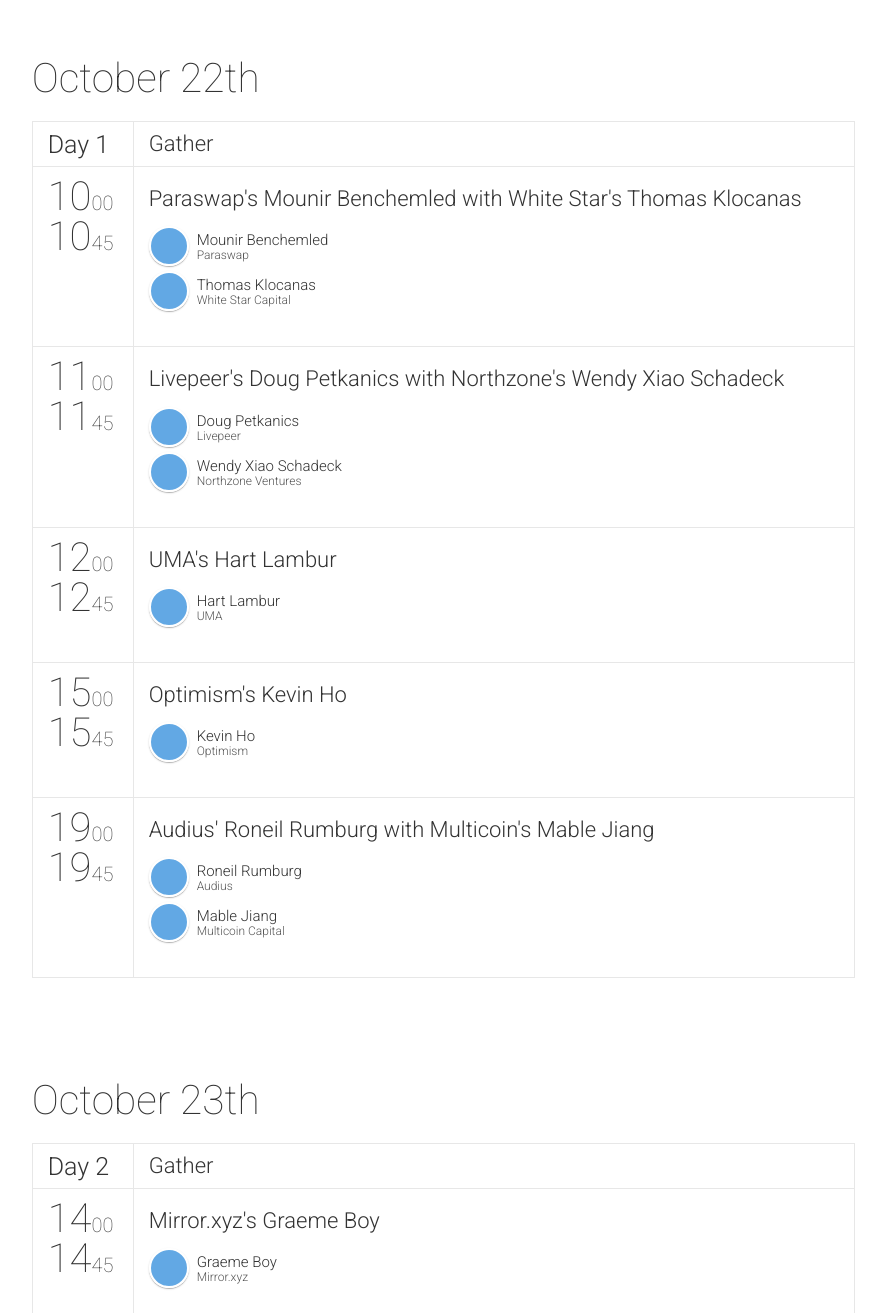
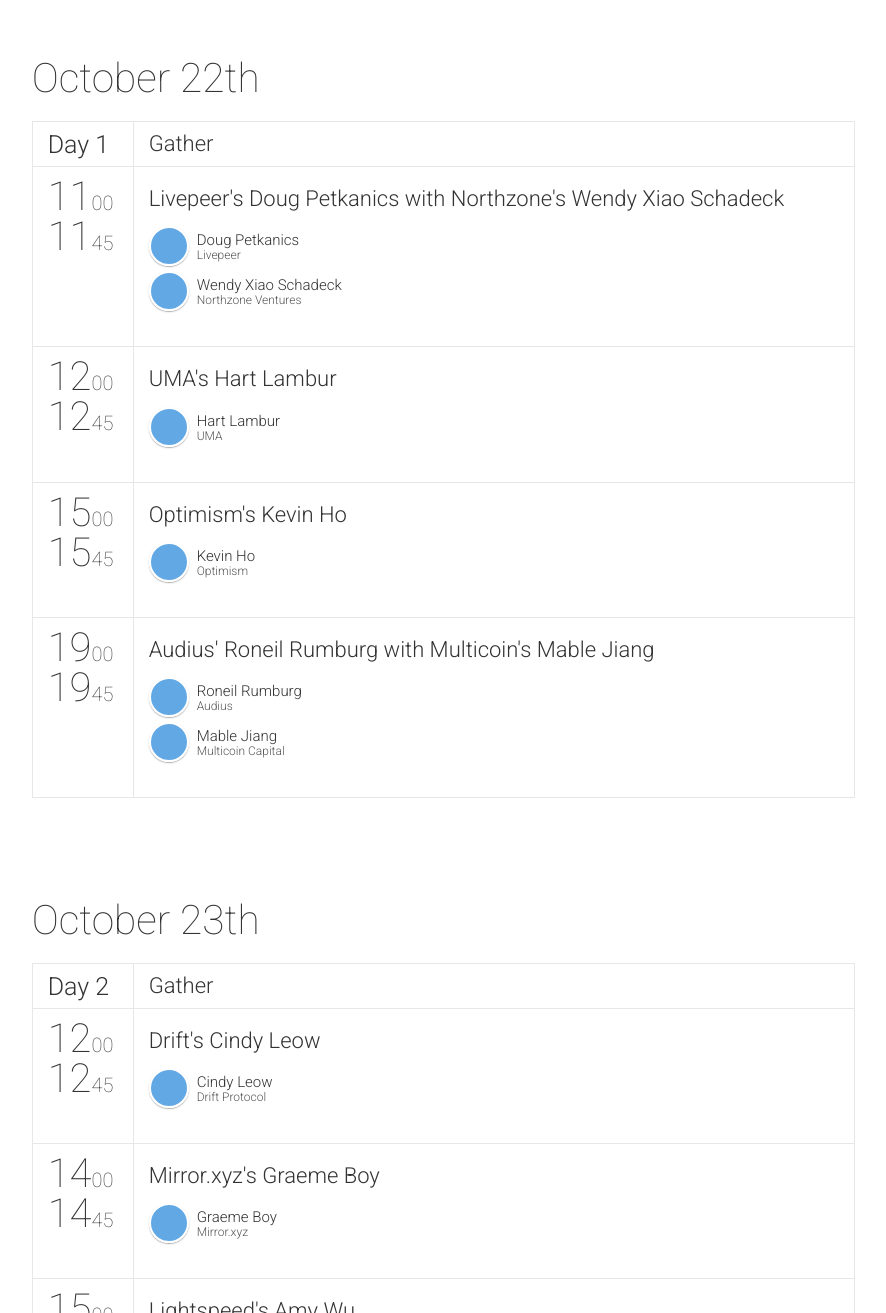
Before and after one commit to BlockchainAtColumbia/ledgerfest-2019, a Jekyll site: the page built from schedule.html, in a window 1280 px wide and 1400 px high, scrolled down 324 px, cut to the strip 87-1400 px from the top of the window. Shown: the whole strip, without its empty margins (90-976 px from the left). Built offline with Jekyll 4.4.1, drawn with Linux system fonts in a browser that asks for light colours; nearby versions of some CDN libraries; comment, search, counter and statistics services are not loaded.

Commit message:
added fran and cindy

```diff
--- a/_data/schedule.yml
+++ b/_data/schedule.yml
@@ -4,11 +4,6 @@
   tracks:
     - {title: "Gather", color: "#AFDDED"}
   timeslots:
-    - {
-    	  startTime: "10:00",
-    	  endTime: "10:45",
-    	  sessionIds: [1]
-    }
 
     - {
     	  startTime: "11:00",
@@ -41,6 +36,11 @@
     - {title: "Gather", color: "#AFDDED"}
   timeslots:
     - {
+          startTime: "12:00",
+          endTime: "12:45",
+          sessionIds: [11]
+      }
+    - {
           startTime: "14:00",
           endTime: "14:45",
           sessionIds: [5]
--- a/_data/sessions.yml
+++ b/_data/sessions.yml
@@ -1,7 +1,7 @@
  -
   id: 1
-  title: "Paraswap's Mounir Benchemled with White Star's Thomas Klocanas"
-  description: "White Star Capital's Thomas Klocanas interviews Mounir Benchemled, Founder of Paraswap"
+  title: "Superfluid's Francesco Renzi with White Star's Thomas Klocanas"
+  description: "White Star Capital's Thomas Klocanas interviews Francesco Renzi, Co-Founder/CEO of Paraswap"
   speakers: [1,6]
  -
   id: 2
@@ -48,3 +48,8 @@
   title: "SynFutures' Rachel Lin with Standard Crypto's Adam Goldberg"
   description: "Standard Crypto's Adam Goldberg interviews Rachel Lin, Founder/CEO of SynFutures"
   speakers: [13,14]
+ -
+  id: 11
+  title: "Drift's Cindy Leow"
+  description: "Cindy Leow, Co-Founder of Drift Protocol"
+  speakers: [15]
--- a/_data/speakers.yml
+++ b/_data/speakers.yml
@@ -1,9 +1,9 @@
 -
   id: 1
-  name: "Mounir"
-  surname: "Benchemled"
-  company: "Paraswap"
-  title: "Founder/CEO"
+  name: "Francesco"
+  surname: "Renzi"
+  company: "Superfluid"
+  title: "Co-Founder/CEO"
   bio: "More to Come"
   thumbnailUrl: temp.jpg
   rockstar: false
@@ -124,6 +124,16 @@
   bio: "More to Come"
   thumbnailUrl: temp.jpg
   rockstar: false
+-
+  id: 15
+  name: "Cindy"
+  surname: "Leow"
+  company: "Drift Protocol"
+  title: "Co-Founder"
+  bio: "More to Come"
+  thumbnailUrl: temp.jpg
+  rockstar: false
+
 
 
 
```
